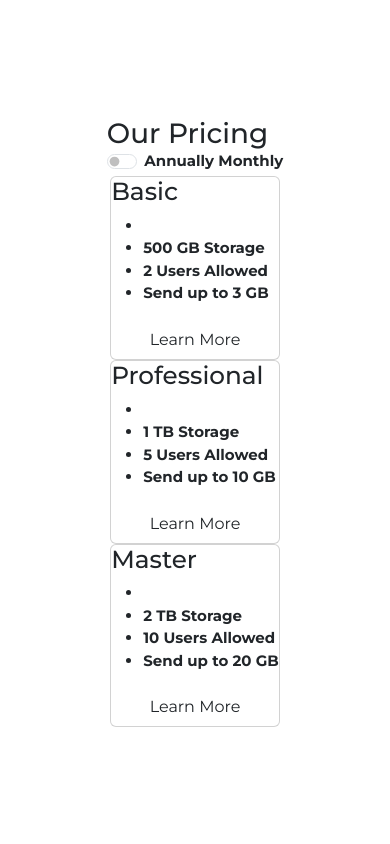
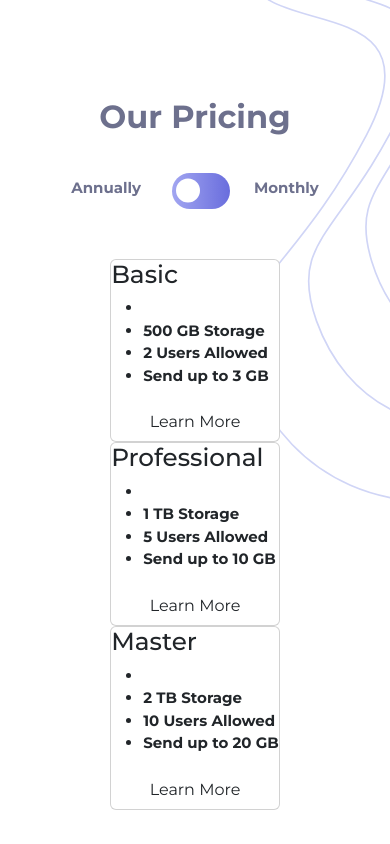
Before and after one commit to anaClarissi/social-component-toggler, a website built with Vite: page index.html in a window 390 px wide. Built offline with nearby package versions, Linux system fonts and the light colour scheme.

Commit message:
feat: mobile header and switch design

```diff
--- a/src/css/style.css
+++ b/src/css/style.css
@@ -3,19 +3,22 @@
 /*===================*/
 
 :root {
-
   /* Primary (gradiente) */
   --primary-start: #a2a6f1;
   --primary-end: #696ddd;
-    --primary-gradient: linear-gradient(90deg, var(--primary-start), var(--primary-end));
+  --primary-gradient: linear-gradient(
+    90deg,
+    var(--primary-start),
+    var(--primary-end)
+  );
 
   /* Neutros */
   --blue-50: #f6f6fe;
+  --gray-400: #BFBFCC;
   --gray-650: #6d708d;
   --gray-700: #494c5f;
 
-    --font-primary: 'Montserrat', Arial, Helvetica, sans-serif;
-
+  --font-primary: "Montserrat", Arial, Helvetica, sans-serif;
 }
 
 /*===================*/
@@ -33,13 +36,79 @@ body {
   flex-direction: column;
   justify-content: center;
   align-items: center;
+  gap: 2rem;
   width: 100%;
   min-height: 100dvh;
   font-family: var(--font-primary);
   font-size: 0.9375rem;
   font-weight: 700;
+  background: url("/src/assets/images/bg-top.svg") no-repeat;
+  background-size: 80%;
+  background-position-y: -15%;
+  background-position-x: 310%;
 }
 
-h1, p {
+h1,
+p {
   margin: 0;
 }
+
+/*===================*/
+/*       HEADER      */
+/*===================*/
+
+.header-container {
+  display: flex;
+  flex-direction: column;
+  gap: 2rem;
+  padding: 4rem 1rem 1rem;
+}
+
+.header-container .title {
+  font-size: 2rem;
+  font-weight: 700;
+  color: var(--gray-650);
+  text-align: center;
+}
+
+.form-switch {
+  display: flex;
+  justify-content: center;
+  align-items: center;
+  gap: 1.5rem;
+  padding: 0;
+}
+
+.form-check-label:nth-child(1) {
+  margin-right: 2.75rem;
+}
+
+.form-check-label {
+    color: var(--gray-650);
+}
+
+#switch {
+    position: relative;
+    height: 2.25rem;
+    width: 3.65rem;
+    background-image: var(--primary-gradient);
+    border: none;
+}
+
+#switch::before {
+    --size: 1.55rem;
+    position: absolute;
+    top: 50%;
+    left: 0;
+    transform: translate(0, -50%);
+    content: "";
+    margin: 0 0.25rem;
+    width: var(--size);
+    height: var(--size);
+    border-radius: 50%;
+    background-color: white;
+}
+
+#switch:checked::before {
+    transform: translate(100%, -50%);
+}
```
Lines whose indentation alone changed are shown as unchanged.
